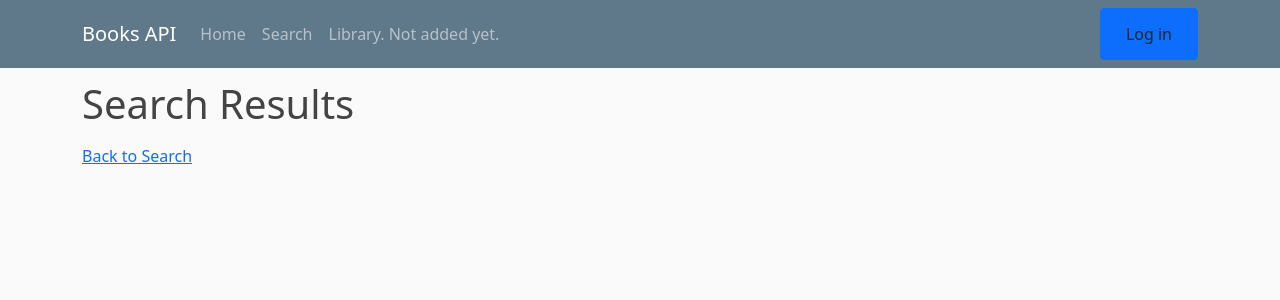
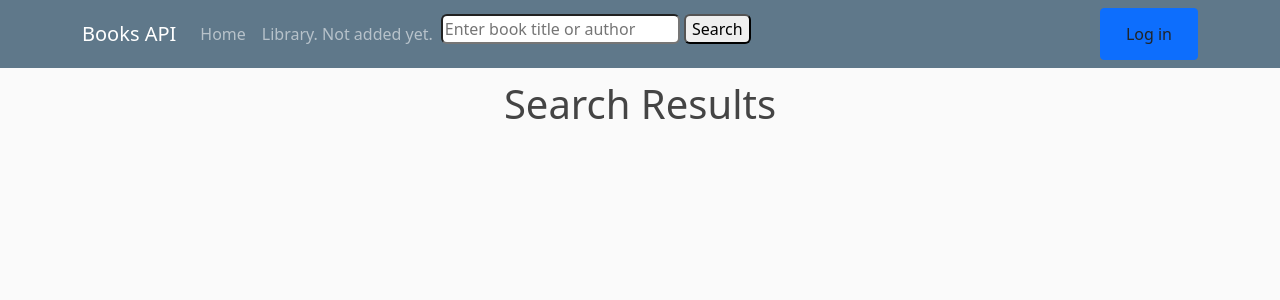
Before and after one commit to Mad4025/Books-api-, a Flask app: template templates/pages/search_results.html in a window 1280 px wide. Shown: the top 300 px of the page. Run offline with Flask 3, Linux system fonts and the light colour scheme; the template is opened without the code that fills it, so the values that code supplies are empty.

Commit message:
Version 0.2: Admin, CSS 🆒 🎅
A big UI upgrade on search results, looking a lot more polished now than before. And if you're logged in as admin, you can now visit the admin page. It doesn't have any use yet, but at least it exists.

```diff
--- a/app.py
+++ b/app.py
@@ -22,6 +22,7 @@ login_manager.login_view = 'login'
 class User(UserMixin, db.Model):
     id = db.Column(db.Integer, primary_key=True)
     username = db.Column(db.String(150), unique=True, nullable=False)
+    password = db.Column(db.String(150), nullable=False)
     role = db.Column(db.String(50), default='user')
 
 @login_manager.user_loader
@@ -48,16 +49,11 @@ google = oauth.register("myApp",
 
 
 
-@app.route('/')
+@app.route('/', methods=['GET', 'POST'])
 def index():
     user_admin = session.get('user_admin', False)
     profile_pic = session.get('profile_pic')
     name = session.get('name')
-    return render_template('index.html', user_admin=user_admin, profile_pic=profile_pic, name=name)
-
-
-@app.route('/search_books', methods=['GET', 'POST'])
-def search_books():
     if request.method == 'POST':
         query = request.form.get('query')
         if query:
@@ -66,7 +62,7 @@ def search_books():
             response = requests.get(url, params=params)
             books = response.json().get('items', [])
             return render_template('pages/search_results.html', books=books)
-    return render_template('pages/search_books.html')
+    return render_template('index.html', user_admin=user_admin, profile_pic=profile_pic, name=name)
 
 
 # Takes you to google's login thing.
@@ -93,7 +89,7 @@ def google_callback():
     # To update user roles
     if not user:
         # user = filler data
-        user = User(username=user_info['name'], role='user')
+        user = User(username=user_info['name'], password='oauth_dummy_password', role='user')
         db.session.add(user)
     else:
         if is_admin and user.role != 'admin':
@@ -119,6 +115,13 @@ def logout():
     flash('You have been logged out.')
     return redirect(url_for('index'))
 
+
+@app.route('/admin')
+def admin():
+    # Admin dashboard logic here
+    return render_template('pages/admin.html')
+
+
 if __name__ == '__main__':
     with app.app_context():
         db.create_all()
--- a/static/css/index.css
+++ b/static/css/index.css
@@ -6,6 +6,10 @@ body {
 
     h1, h2, h3, h4, h5, h6 {
     color: #444444;
+    }
+
+    h1 {
+        text-align: center;
     }
 
     .bg-steel {
--- a/templates/index.html
+++ b/templates/index.html
@@ -4,7 +4,4 @@
 {% endblock headline %}
 
 {% block content %}
-    <div class="btn btn-primary">
-        <a href="{{ url_for('search_books') }}" class="btn">Go To Search</a>
-    </div>
 {% endblock content %}
--- a/templates/pages/search_results.html
+++ b/templates/pages/search_results.html
@@ -4,14 +4,18 @@
 {% endblock headline %}
 
 {% block content %}
-    <ul>
+    <br><ul style="list-style-type:none;">
         {% for book in books %}
             <li>
-                <h2>{{ book.volumeInfo.title }}</h2>
-                <p>{{ book.volumeInfo.authors | join(', ') }}</p>
-                <p>{{ book.volumeInfo.description }}</p>
+                {% if book.volumeInfo.imageLinks and book.volumeInfo.imageLinks.thumbnail %}
+                    <div class="content-section">
+                        <img src="{{ book.volumeInfo.imageLinks.thumbnail }}">
+                        <h2>{{ book.volumeInfo.title }}</h2>
+                        <p>{{ book.volumeInfo.authors | join(', ') }}</p>
+                        <p>{{ book.volumeInfo.description }}</p>
+                    </div>
+                {% endif %}
             </li>
         {% endfor %}
     </ul>
-    <a href="{{ url_for('search_books') }}">Back to Search</a>
 {% endblock content %}
--- a/templates/partials/header.html
+++ b/templates/partials/header.html
@@ -7,17 +7,20 @@
         <div class="collapse navbar-collapse" id="navbarToggle">
             <div class="navbar-nav mr-auto">
                 <a class="nav-item nav-link" href="/">Home</a>
-                <a class="nav-item nav-link" href="/search_books">Search</a>
                 <a class="nav-item nav-link" href="/library">Library. Not added yet.</a>
                 {% if user_admin %}
                     <a class="nav-item nav-link" href="/admin">Admin</a>
                 {% endif %}
+                <form method="post">
+                    <input type="text" name="query" placeholder="Enter book title or author" style="border-radius:6px;">
+                    <button type="submit" style="border-radius:6px;">Search</button>
+                </form>
             </div>
         </div>
         <div class="btn btn-primary">
             {% if current_user.is_authenticated %}
                 {% if profile_pic %}
-                    <img src="{{ profile_pic }}" alt="Profile Picture" style="width:38px; height:38px; border-radius:50%;">
+                    <img src="{{ profile_pic }}" style="width:38px; height:38px; border-radius:50%;">
                 {% endif %}
                 <span style="color:black;">{{ name }}</span>
                 <a href="{{ url_for('logout') }}" class="btn">Log out</a>
```
Also changed, not shown: templates/pages/admin.html (added, +10 -0 lines), templates/pages/search_books.html (deleted, +0 -13 lines), 1 other file.
